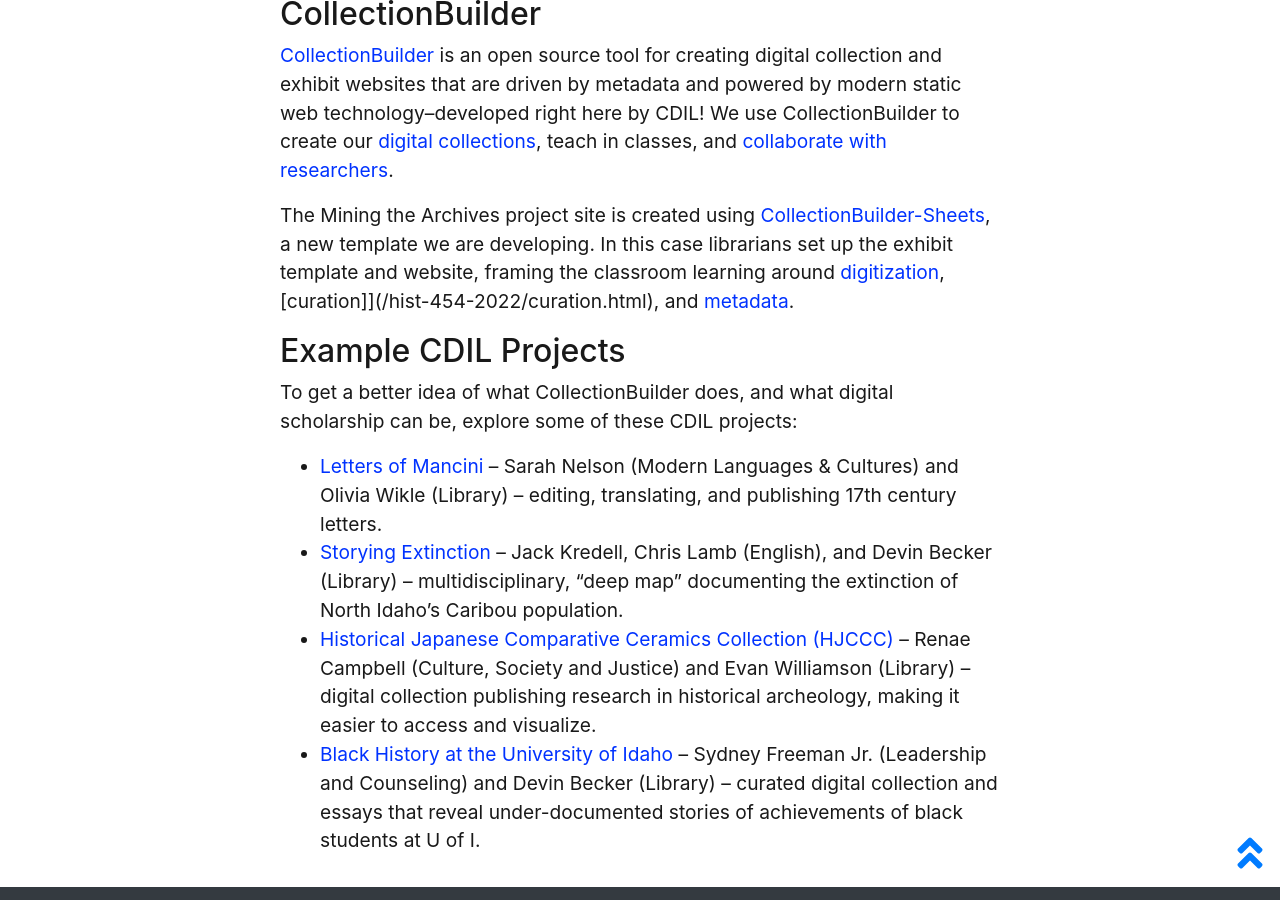
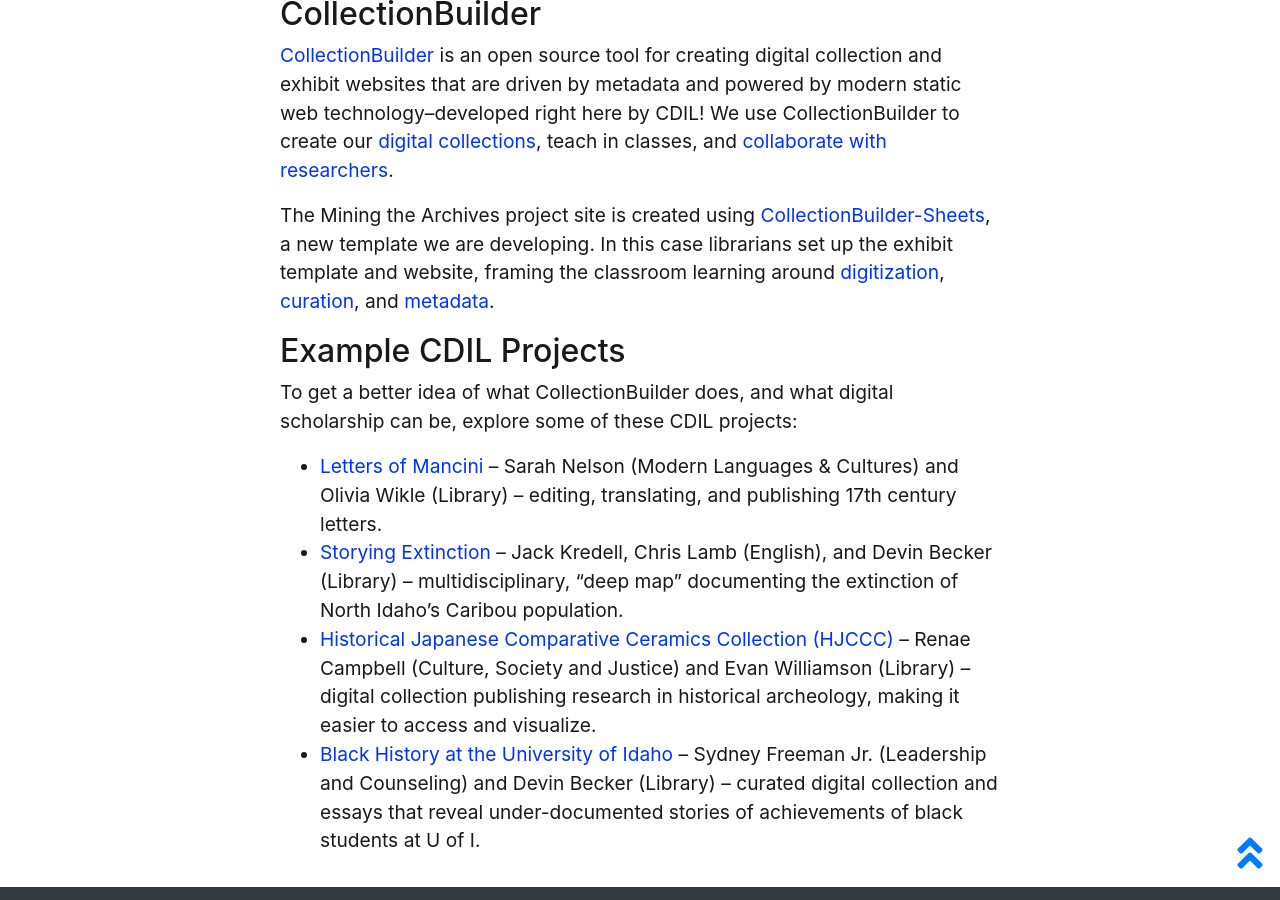
Before and after one commit to evanwill/hist-454-2022, a Jekyll site: the page built from pages/project/collectionbuilder.md, in a window 1280 px wide and 900 px high, scrolled down 1356 px. Built offline with Jekyll 4.4.1, drawn with Linux system fonts in a browser that asks for light colours.

Commit message:
fix link

```diff
--- a/pages/project/collectionbuilder.md
+++ b/pages/project/collectionbuilder.md
@@ -25,7 +25,7 @@
 We use CollectionBuilder to create our [digital collections](https://www.lib.uidaho.edu/digital/), teach in classes, and [collaborate with researchers](https://cdil.lib.uidaho.edu/projects/).
 
 The Mining the Archives project site is created using [CollectionBuilder-Sheets](https://github.com/CollectionBuilder/collectionbuilder-sheets), a new template we are developing.
-In this case librarians set up the exhibit template and website, framing the classroom learning around [digitization]({{ '/digitization.html' | relative_url }}), [curation]]({{ '/curation.html' | relative_url }}), and [metadata]({{ '/metadata.html' | relative_url }}).
+In this case librarians set up the exhibit template and website, framing the classroom learning around [digitization]({{ '/digitization.html' | relative_url }}), [curation]({{ '/curation.html' | relative_url }}), and [metadata]({{ '/metadata.html' | relative_url }}).
 
 ## Example CDIL Projects
 
```
